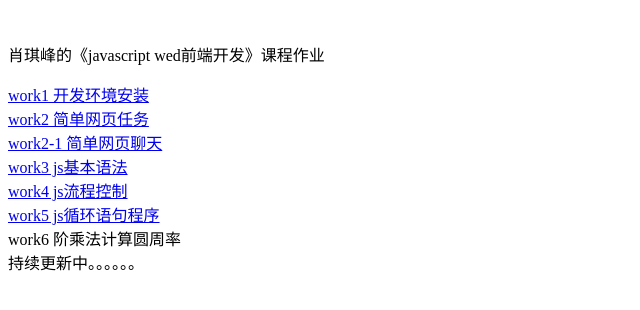
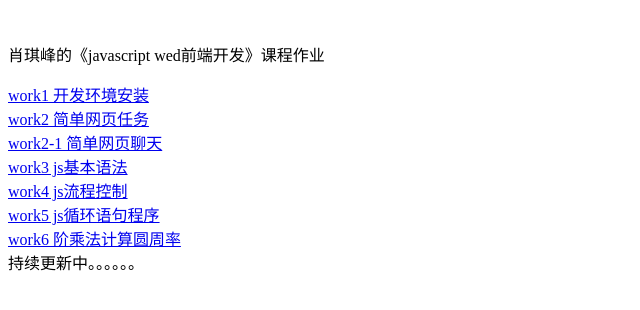
Before and after one commit to xiao-8810/jswork, a plain HTML site: page index.html in a window 1280 px wide. Shown: the whole page, without its empty margins (0-640 px from the left). Drawn offline with Linux system fonts and the light colour scheme.

Commit message:
Add files via upload

```diff
--- a/index.html
+++ b/index.html
@@ -13,7 +13,7 @@
        <a href='work3/index.html'>work3 js基本语法</a><br>
        <a href='work4/intdx.html'>work4 js流程控制</a><br>
        <a href='work5/index.html'>work5 js循环语句程序</a><br>
-       <a href='work6/index.html'></a>work6 阶乘法计算圆周率<br>
+       <a href='work6/index.html'>work6 阶乘法计算圆周率</a><br>
        持续更新中。。。。。。
     </body>
 </html>
```
